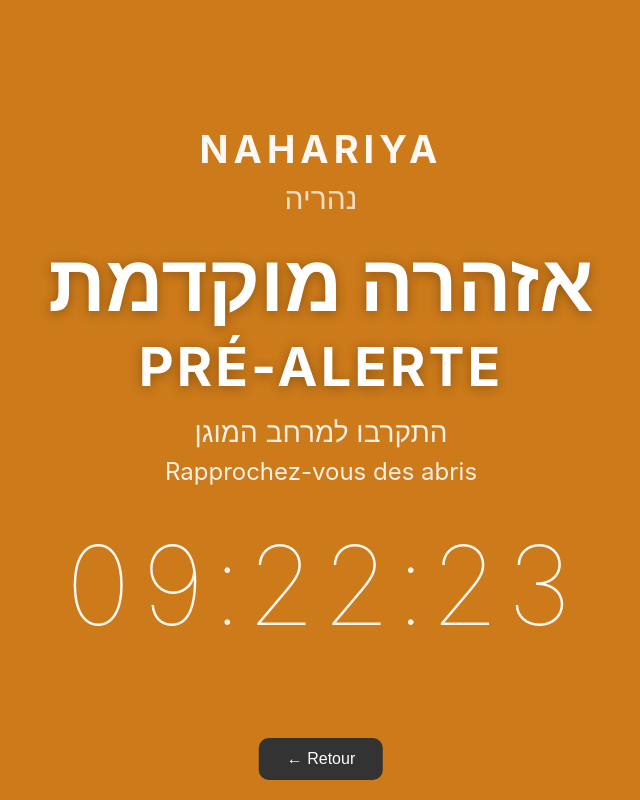
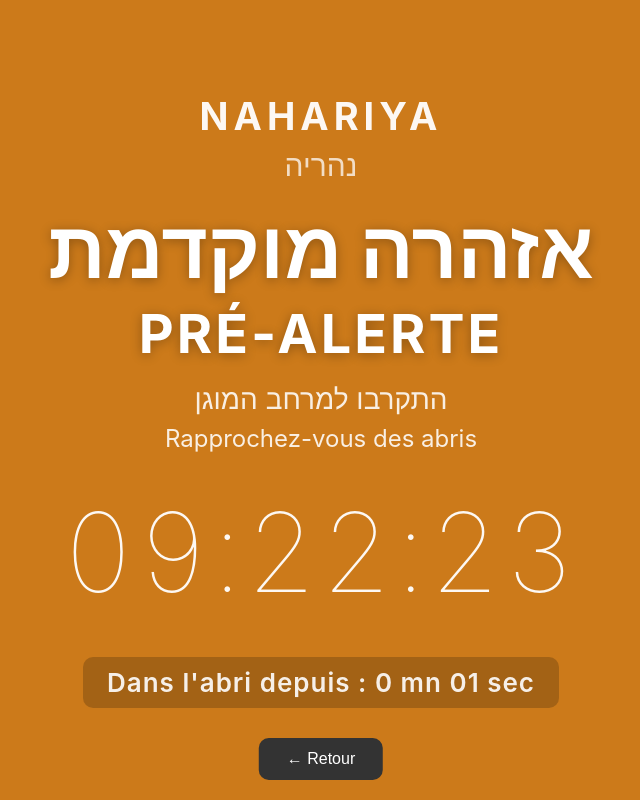
Before and after one commit to cbel-stack/Naharyia-Alert, a website: page index.html in a window 1280 px wide. Both pictures are taken after a click on the button "Test Pré-alerte". Shown: the whole page, without its empty margins (319-959 px from the left). Drawn offline with Linux system fonts and the light colour scheme.

Commit message:
Option A: only cat=13 triggers all-clear, add shelter duration timer

```diff
--- a/index.html
+++ b/index.html
@@ -162,13 +162,26 @@
     .idle #alert-content { display: none; }
     .idle #countdown     { display: none; }
 
-    /* ── COUNTDOWN ── */
+    /* ── COUNTDOWN (all-clear only) ── */
     #countdown {
       margin-top: 22px;
       font-size: clamp(16px, 2.5vw, 22px);
       color: rgba(255,255,255,0.65);
       letter-spacing: 1px;
     }
+
+    /* ── SHELTER TIMER (all active states) ── */
+    #shelter-timer {
+      margin-top: 16px;
+      font-size: clamp(18px, 3vw, 26px);
+      font-weight: 600;
+      color: rgba(255,255,255,0.9);
+      letter-spacing: 1px;
+      background: rgba(0,0,0,0.2);
+      padding: 10px 24px;
+      border-radius: 10px;
+    }
+    .idle #shelter-timer { display: none; }
 
     /* ── STATUS DOT (idle only) ── */
     #status-dot {
@@ -219,6 +232,7 @@
 
     <div id="clock"></div>
     <div id="countdown"></div>
+    <div id="shelter-timer"></div>
     <div id="status-dot"></div>
 
     <button id="back-btn" onclick="document.getElementById('app').style.display='none'; document.getElementById('start-screen').style.display='flex'; stopSiren();" style="display:none; position:fixed; bottom:20px; left:50%; transform:translateX(-50%); background:#333; color:#fff; border:none; padding:12px 28px; border-radius:10px; font-size:16px; cursor:pointer;">← Retour</button>
@@ -268,11 +282,11 @@
     // =============================================
     // STATE
     // =============================================
-    let state          = 'idle'; // idle | pre_alert | alert | all_clear
+    let state          = 'idle'; // idle | pre_alert | alert_rocket | alert_drone | all_clear
     let audioCtx       = null;
     let sirenOsc       = null;
     let allClearEndMs  = null;
-    let wasActive      = false;
+    let shelterStartMs = null; // when the first alert began
 
     // =============================================
     // AUDIO — synthesised siren
@@ -344,10 +358,11 @@
     updateClock();
 
     // =============================================
-    // COUNTDOWN
+    // TIMERS
     // =============================================
-    function updateCountdown() {
-      if (state !== 'all_clear' || !allClearEndMs) return;
+    function updateTimers() {
+      // All-clear countdown
+      if (state === 'all_clear' && allClearEndMs) {
         const rem = allClearEndMs - Date.now();
         if (rem <= 0) { setState('idle'); return; }
         const m = Math.floor(rem / 60000);
@@ -355,7 +370,17 @@
         document.getElementById('countdown').textContent =
           `Retour à l'écran noir dans : ${m}:${String(s).padStart(2, '0')}`;
       }
-    setInterval(updateCountdown, 1000);
+
+      // Shelter duration timer — shown on all active states
+      if (state !== 'idle' && shelterStartMs) {
+        const elapsed = Date.now() - shelterStartMs;
+        const m = Math.floor(elapsed / 60000);
+        const s = Math.floor((elapsed % 60000) / 1000);
+        document.getElementById('shelter-timer').textContent =
+          `Dans l'abri depuis : ${m} mn ${String(s).padStart(2, '0')} sec`;
+      }
+    }
+    setInterval(updateTimers, 1000);
 
     // =============================================
     // STATE MACHINE
@@ -370,9 +395,10 @@
       if (newState === 'idle') {
         app.classList.add('idle');
         stopSiren();
-        allClearEndMs = null;
-        wasActive = false;
-        document.getElementById('countdown').textContent = '';
+        allClearEndMs  = null;
+        shelterStartMs = null;
+        document.getElementById('countdown').textContent     = '';
+        document.getElementById('shelter-timer').textContent = '';
         return;
       }
 
@@ -387,11 +413,11 @@
       if (newState === 'all_clear') {
         stopSiren();
         allClearEndMs = Date.now() + ALL_CLEAR_MS;
-        updateCountdown();
+        // shelterStartMs keeps running — don't reset
       } else {
-        // pre_alert or alert
+        // pre_alert, alert_rocket, alert_drone
+        if (!shelterStartMs) shelterStartMs = Date.now(); // start only once
         playSiren();
-        wasActive = true;
         allClearEndMs = null;
         document.getElementById('countdown').textContent = '';
       }
@@ -447,11 +473,7 @@
         if (alertType) {
           if (alertType !== state) setState(alertType);
         } else {
-          // No active alert for Nahariya
-          if (['pre_alert','alert_rocket','alert_drone'].includes(state)) {
-            setState('all_clear'); // was active → now ended
-          }
-          // idle or all_clear: do nothing
+          // No active alert for Nahariya — do nothing, wait for explicit cat=13
         }
       } catch (e) {
         console.warn('Poll error:', e.message);
```
Lines whose indentation alone changed are shown as unchanged.
